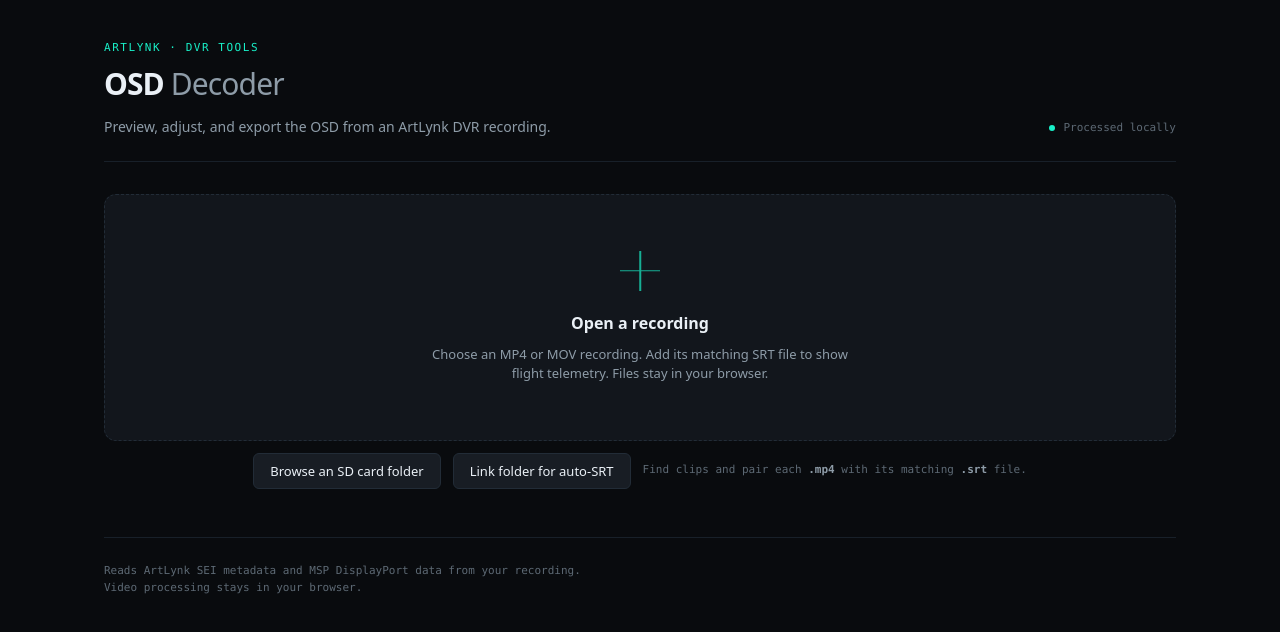
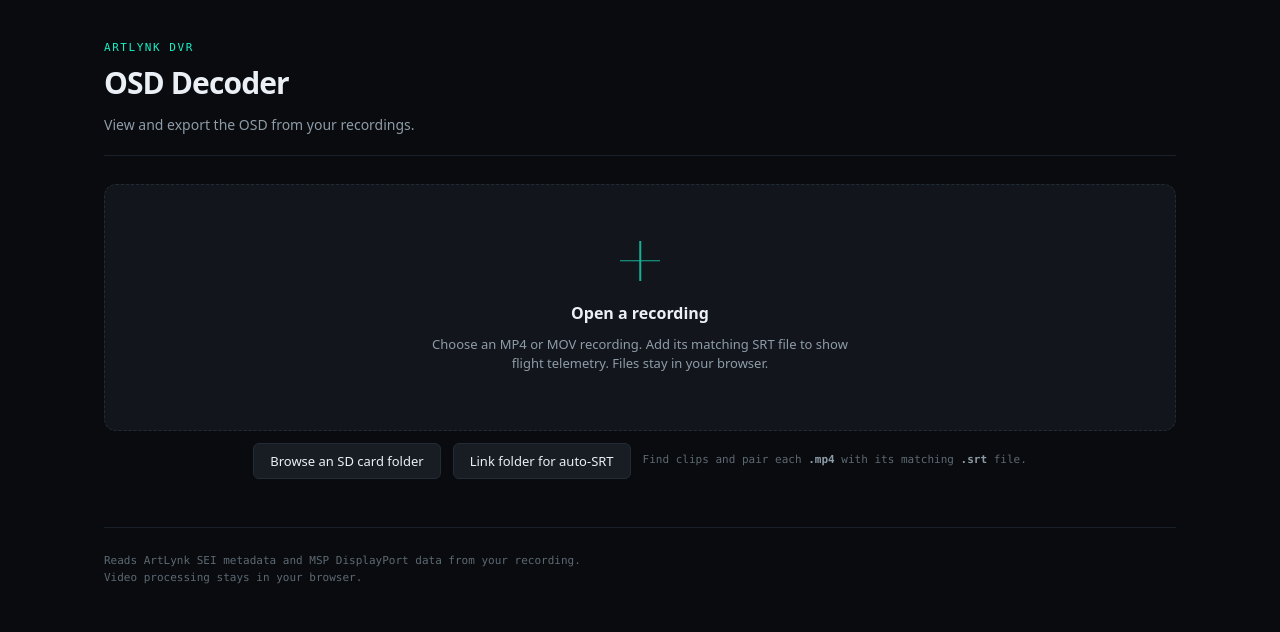
Before and after one commit to dazzlingfields/ArtlynkDVR, a plain HTML site: page index.html in a window 1280 px wide. Drawn offline with Linux system fonts and the light colour scheme.

Commit message:
Simplify the ArtLynk page header

```diff
--- a/index.html
+++ b/index.html
@@ -28,14 +28,13 @@
   .wrap { max-width: 1120px; margin: 0 auto; padding: 40px 24px 80px; }
 
   /* Media-First Header */
-  header { display: flex; align-items: flex-end; justify-content: space-between; gap: 20px; flex-wrap: wrap; margin-bottom: 32px; border-bottom: 1px solid var(--line-soft); padding-bottom: 24px; }
-  .brand { display: flex; flex-direction: column; gap: 4px; }
+  header { display: flex; align-items: center; justify-content: space-between; gap: 20px; flex-wrap: wrap; margin-bottom: 28px; border-bottom: 1px solid var(--line-soft); padding-bottom: 20px; }
+  .brand { display: flex; flex-direction: column; gap: 3px; }
   .eyebrow { font-family: var(--mono); font-size: 11px; letter-spacing: .14em; color: var(--link); text-transform: uppercase; }
   h1 { font-family: var(--sans); font-weight: 650; font-size: 30px; letter-spacing: -.03em; margin: 0; }
   h1 .dim { color: var(--muted); font-weight: 500; }
   .tag { color: var(--muted); font-size: 14px; max-width: 60ch; margin: 6px 0 0; }
-  .priv { font-family: var(--mono); font-size: 11px; color: var(--faint); display: flex; align-items: center; gap: 8px; }
-  .priv::before { content: ""; width: 6px; height: 6px; border-radius: 50%; background: var(--link); }
+
 
   /* Fluid Intake Dropzone */
   .drop {
@@ -203,11 +202,10 @@
 <div class="wrap">
   <header>
     <div class="brand">
-      <span class="eyebrow">ArtLynk · DVR tools</span>
-      <h1>OSD <span class="dim">Decoder</span></h1>
-      <p class="tag">Preview, adjust, and export the OSD from an ArtLynk DVR recording.</p>
+      <span class="eyebrow">ArtLynk DVR</span>
+      <h1>OSD Decoder</h1>
+      <p class="tag">View and export the OSD from your recordings.</p>
     </div>
-    <span class="priv">Processed locally</span>
   </header>
 
   <label id="drop" for="file" class="drop" tabindex="0" role="button" aria-label="Select or drop an ArtLynk recording">
```
